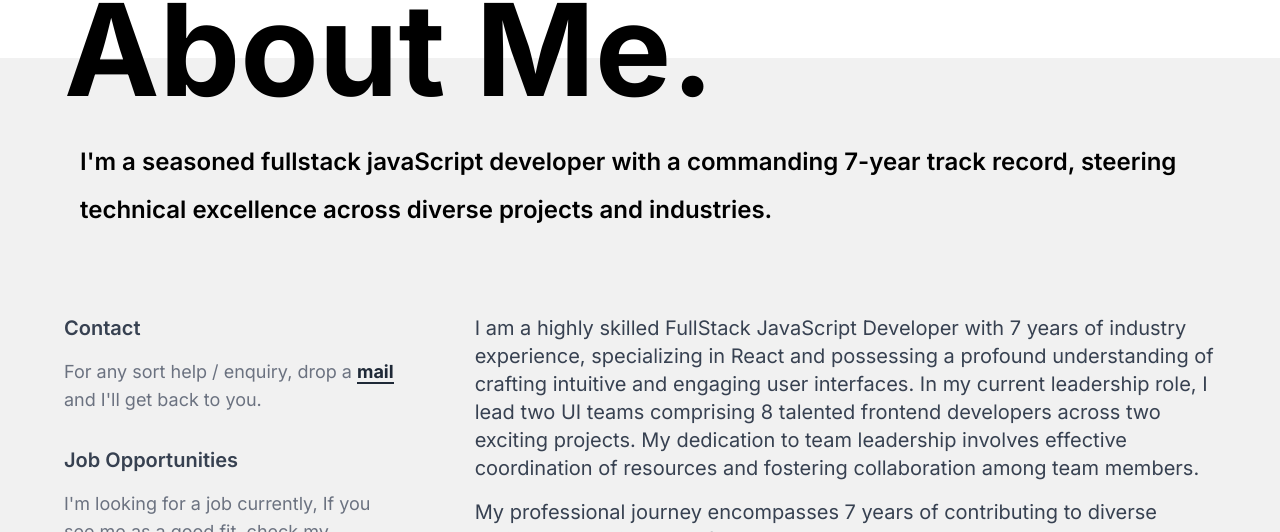
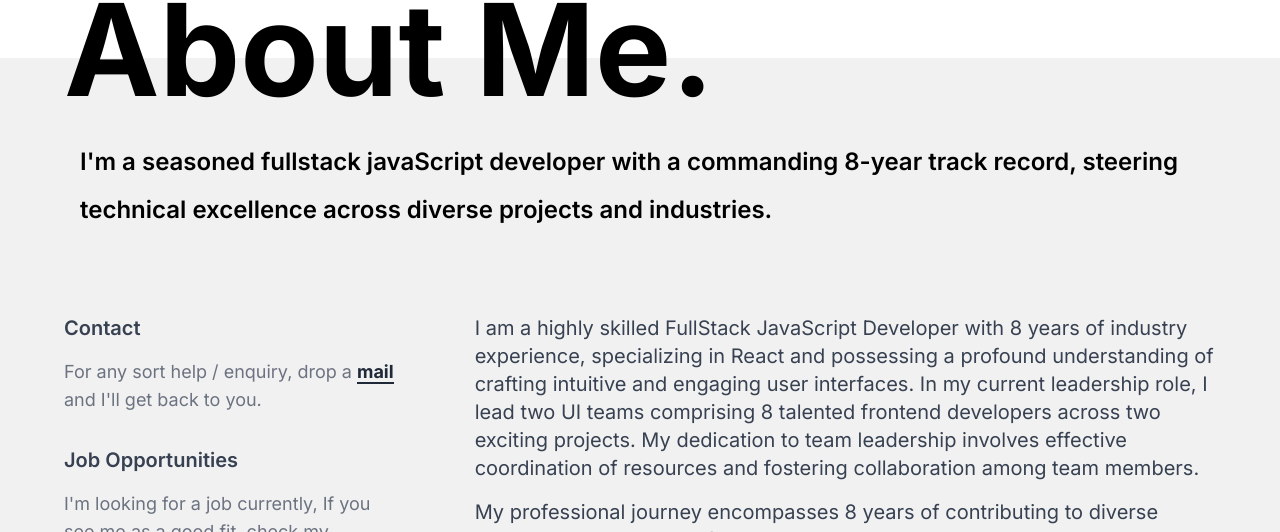
Before and after one commit to aayushvijayvergiya/portfolio-app, a Next.js app: page /about in a window 1280 px wide. Shown: the part 306-838 px from the top of the page. Built offline with nearby package versions, Linux system fonts and the light colour scheme.

Commit message:
Added youtube summarizer

```diff
--- a/components/FavouriteProjects.tsx
+++ b/components/FavouriteProjects.tsx
@@ -36,17 +36,17 @@ export default function FavouriteProjects() {
         <div className="grid md:grid-cols-3 gap-8 lg:-mt-8 pb-40">
           {/* Single card */}
           <a
-            href="https://github.com/aayushvijayvergiya/ticketing-app"
+            href="https://youtube-summarizer-livid.vercel.app/"
             className="w-full block col-span-3 shadow-2xl"
           >
             <div className="relative overflow-hidden">
               <img
-                src="/ticketing-app.png"
-                alt="ticketing-app"
+                src="/youtube-summarizer.png"
+                alt="youtube-summarizer"
                 className="transform hover:scale-125 transition duration-2000 ease-out"
               />
               <h1 className="absolute top-10 left-10 text-gray-50 font-bold text-xl bg-red-500 rounded-md px-2">
-                Ticketing App
+                Youtube Summarizer
               </h1>
               <h1 className="absolute bottom-10 left-10 text-gray-50 font-bold text-xl">
                 01
@@ -55,18 +55,18 @@ export default function FavouriteProjects() {
           </a>
           {/* Single card */}
           <a
-            href="https://aayushvijayvergiya-portfolio.vercel.app/"
+            href="https://github.com/aayushvijayvergiya/ticketing-app"
             className="w-full block col-span-3  sm:col-span-2 shadow-2xl"
           >
             <div className="relative overflow-hidden">
               {/* <div className="overlay absolute inset-0 bg-black bg-opacity-70 z-10"></div> */}
               <img
-                src="/portfolio-app.png"
-                alt="portfolio"
+                src="/ticketing-app.png"
+                alt="ticketing-app"
                 className="transform hover:scale-125 transition duration-2000 ease-out"
               />
               <h1 className="absolute top-10 left-10 text-gray-50 font-bold text-xl bg-red-500 rounded-md px-2">
-                My portfolio app
+                Ticketing App
               </h1>
               <h1 className="absolute bottom-10 left-10 text-gray-50 font-bold text-xl">
                 02
--- a/constants/data.js
+++ b/constants/data.js
@@ -7,6 +7,11 @@ const userData = {
     phone: "+91 8800832025",
     address: "Pune, Maharashtra, India.",
     projects: [
+      {
+        title: "Youtube Summarizer",
+        link: "https://youtube-summarizer-livid.vercel.app/",
+        imgUrl: "/youtube-summarizer.png",
+      },
       {
         title: "Ticketing App",
         link: "https://github.com/aayushvijayvergiya/ticketing-app",
@@ -35,10 +40,10 @@ const userData = {
     ],
     about: {
       title:
-        "I'm a seasoned fullstack javaScript developer with a commanding 7-year track record, steering technical excellence across diverse projects and industries.",
+        "I'm a seasoned fullstack javaScript developer with a commanding 8-year track record, steering technical excellence across diverse projects and industries.",
       description: [
-        `I am a highly skilled FullStack JavaScript Developer with 7 years of industry experience, specializing in React and possessing a profound understanding of crafting intuitive and engaging user interfaces. In my current leadership role, I lead two UI teams comprising 8 talented frontend developers across two exciting projects. My dedication to team leadership involves effective coordination of resources and fostering collaboration among team members.`,
-        `My professional journey encompasses 7 years of contributing to diverse projects, including work for a world-class bank, a SAAS product, and a major MNC serving top Fortune 500 clients. My expertise spans application and web development using ReactJs, VanillaJs, MERN/MEAN stack, Python and Cloud Computing. I've played a pivotal role in developing features, bug fixes, and supporting tools, contributing to product enhancements and code optimizations.`,
+        `I am a highly skilled FullStack JavaScript Developer with 8 years of industry experience, specializing in React and possessing a profound understanding of crafting intuitive and engaging user interfaces. In my current leadership role, I lead two UI teams comprising 8 talented frontend developers across two exciting projects. My dedication to team leadership involves effective coordination of resources and fostering collaboration among team members.`,
+        `My professional journey encompasses 8 years of contributing to diverse projects, including work for a world-class bank, a SAAS product, and a major MNC serving top Fortune 500 clients. My expertise spans application and web development using ReactJs, VanillaJs, MERN/MEAN stack, Python and Cloud Computing. I've played a pivotal role in developing features, bug fixes, and supporting tools, contributing to product enhancements and code optimizations.`,
         `Additionally, I have been actively involved in cross-team code reviews and knowledge transfer, emphasizing collaboration and continuous improvement. My educational background includes a Bachelor of Technology (B.Tech.) from JSS Academy Of Technical Education, Noida. Passionate about driving innovation and efficiency in complex projects, I am eager to contribute to future endeavors and stay abreast of the latest advancements in the dynamic tech landscape.`,
       ],
       currentProject: "Tailwind Master Kit",
@@ -46,11 +51,18 @@ const userData = {
     },
     experience: [
       {
+        title: "Senior Software Engineer",
+        company: "GfK An NIQ Company.",
+        year: "2025",
+        companyLink: "https://mroads.com",
+        desc: "This is where I currently work.",
+      },
+      {
         title: "Consultant Specialist",
         company: "HSBC Technologies India.",
         year: "2024",
         companyLink: "https://mroads.com",
-        desc: "This is where I currently work.",
+        desc: "This is where I started my journey in the world of banking and finance, working for one of the top investment banks in the world.",
       },
       {
         title: "Senior Tech Associate",
```
Also changed, not shown: public/youtube-summarizer.png (added).
